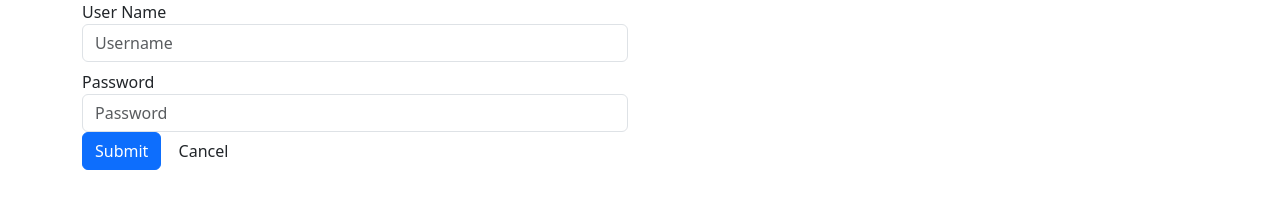
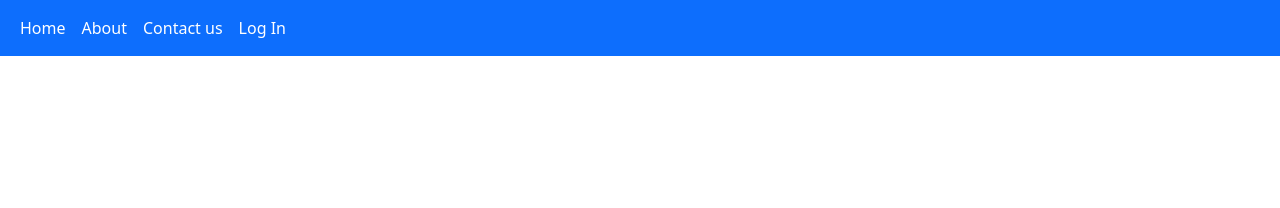
Before and after one commit to kzarl123/practice, a plain HTML site: page Index.html in a window 1280 px wide. Drawn offline with Linux system fonts and the light colour scheme.

Commit message:
created navigation

```diff
--- a/Index.html
+++ b/Index.html
@@ -7,26 +7,25 @@
     <link rel="stylesheet" href="bootstrap-5.3.8-dist/css/bootstrap.min.css">
 </head>
 <body>
-    <div class="container">
-        <div class="row">
-            <div class="col-md-6">
-                <form action="home.html" method="post">
-                    <div class="form-group">
-                        <label for="">User Name</label>
-                        <input type="username" class="form-control" placeholder="Username" required>
-                    </div>
-                    <div class="form-group mt-2">
-                        <label for="">Password</label>
-                        <input type="password" class="form-control" placeholder="Password" required>
-                    </div>
-                    <button type="submit" class="btn btn-primary">Submit</button>
-                    <button class="btn btn-default">Cancel</button>
-                </form>
-            </div>
+    <nav class="navbar navbar-expand-sm bg-primary">
 
+        <div class="container-fluid">
+
+            <ul class="navbar-nav">
+                <li class="nav-item">
+                    <a class="nav-link text-white" href="#">Home</a>
+                </li>
+                <li class="nav-item text-white">
+                    <a class="nav-link text-white" href="#">About</a>
+                </li>
+                <li class="nav-item text-white">
+                    <a class="nav-link text-white" href="#">Contact us</a>
+                </li>
+                <li class="nav-item text-white">
+                    <a class="nav-link text-white" href="Login.html">Log In</a>
+                </li>
+            </ul>
         </div>
-
-
-    </div>
+    </nav>
 </body>
 </html>
```
Also changed, not shown: Login.html (added, +32 -0 lines).
